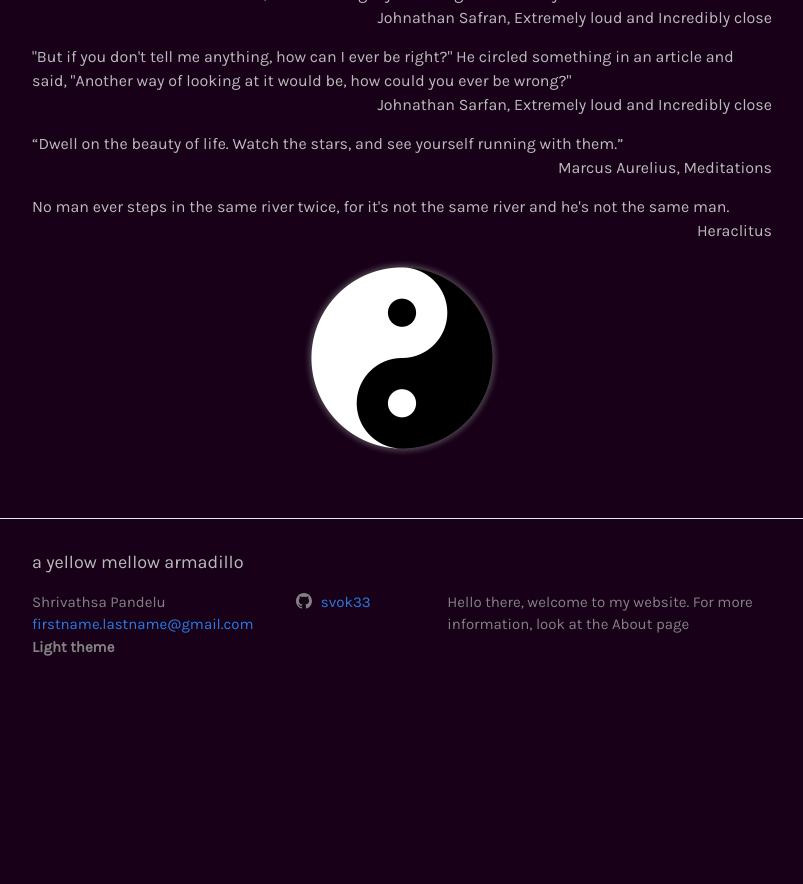
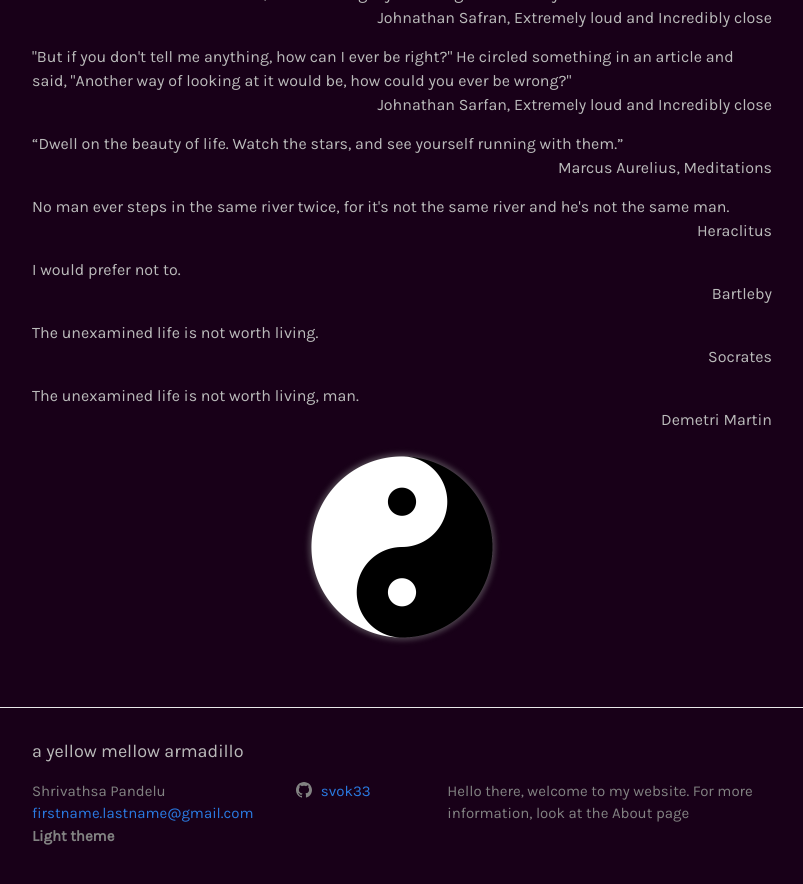
Before and after one commit to shrivathsap/shrivathsap.github.io, a Jekyll site: the page built from misc_links/quotes.html, in a window 1280 px wide and 900 px high, scrolled down 812 px. Shown: the top 884 px of the window, without its empty margins (238-1041 px from the left). Built offline with Jekyll 4.4.1, drawn with Linux system fonts in a browser that asks for light colours; before the commit the page ends 1530 px from its top, so only the background shows below that.

Commit message:
added some quotes

```diff
--- a/misc_links/quotes.html
+++ b/misc_links/quotes.html
@@ -79,6 +79,18 @@ layout: page
 			<p class="quote">No man ever steps in the same river twice, for it's not the same river and he's not the same man.</p>
 			<p class="quote-author">Heraclitus</p>
 		</div>
+		<div>
+			<p class="quote">I would prefer not to.</p>
+			<p class="quote-author">Bartleby</p>
+		</div>
+		<div>
+			<p class="quote">The unexamined life is not worth living.</p>
+			<p class="quote-author">Socrates</p>
+		</div>
+		<div>
+			<p class="quote">The unexamined life is not worth living, man.</p>
+			<p class="quote-author">Demetri Martin</p>
+		</div>
 
 		<div style="text-align: center;">
 			<img src="/resources/yinyang.svg.png" alt="" onclick = "redirect()" width="200" height="200">
```
